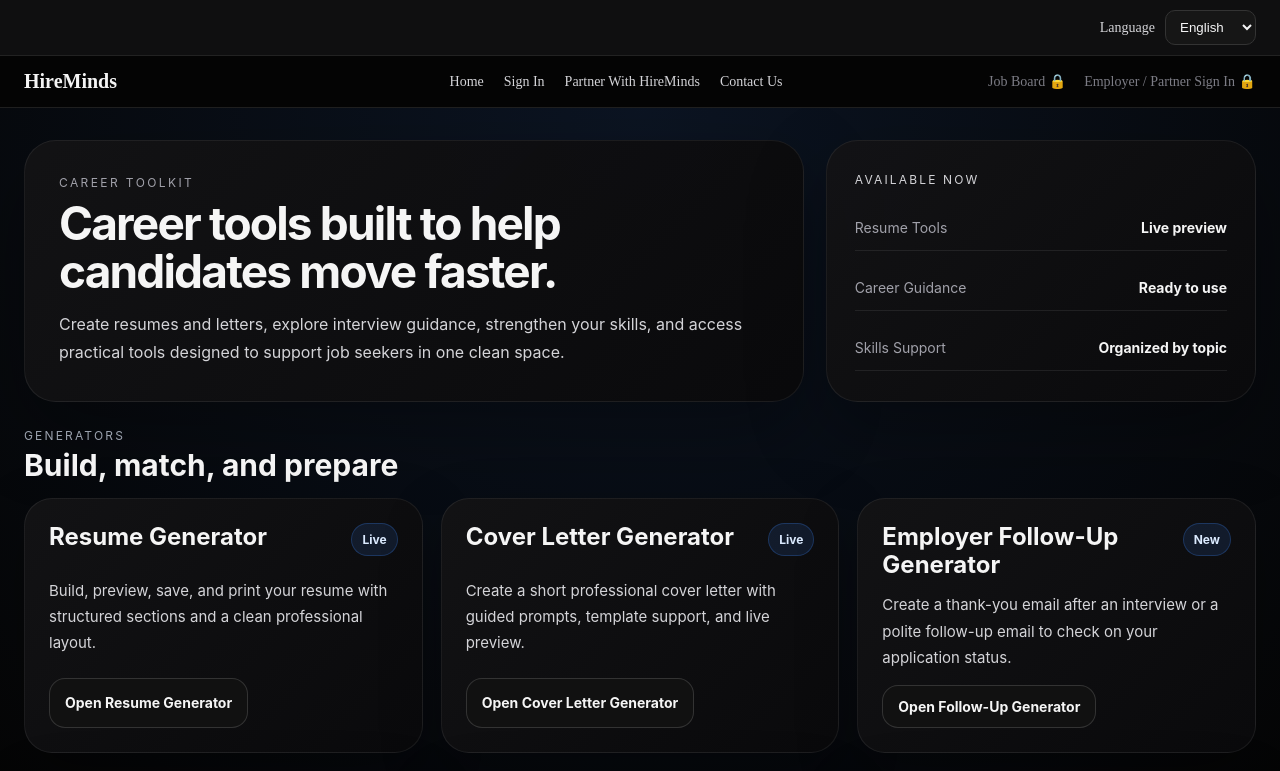
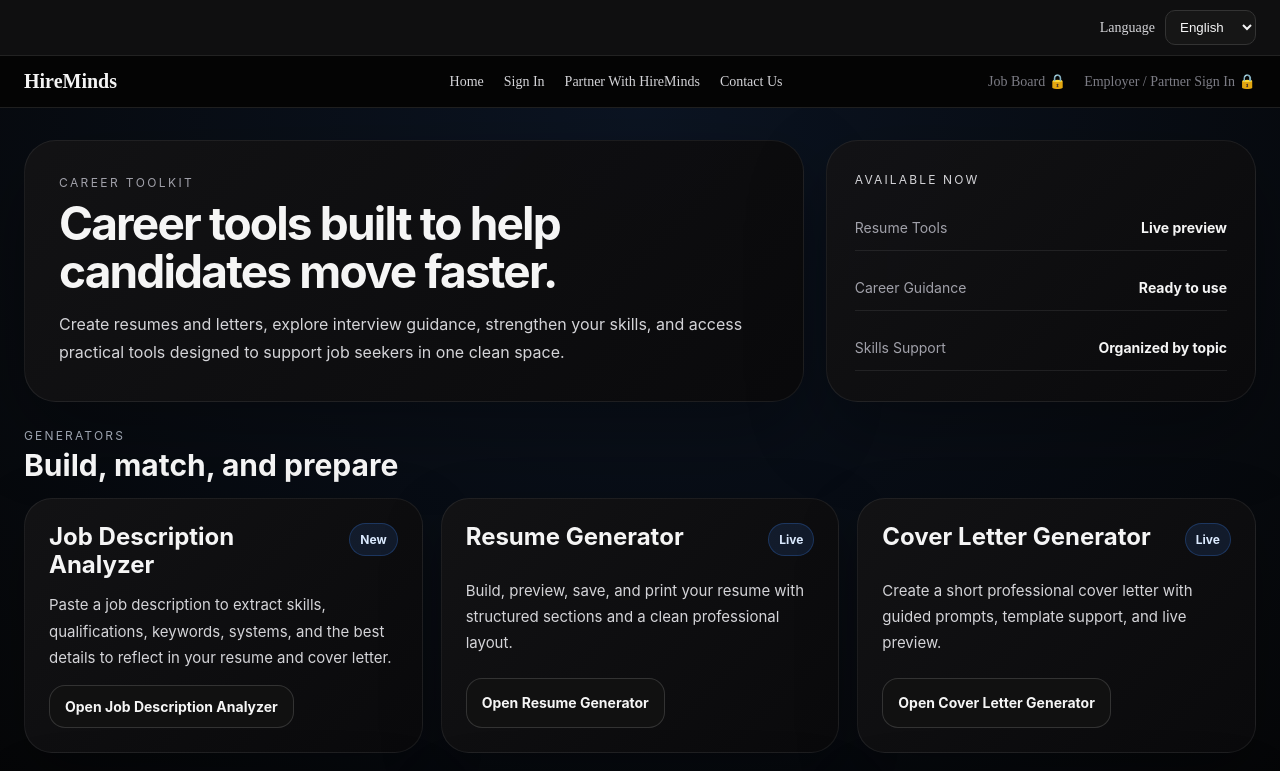
Before and after one commit to UrMizery/hireminds-platform, a Next.js app: page /career-toolkit in a window 1280 px wide. Shown: the top 771 px of the page. Built offline with nearby package versions, Linux system fonts and the light colour scheme; no server answers.

Commit message:
Update page.tsx

```diff
--- a/app/career-toolkit/page.tsx
+++ b/app/career-toolkit/page.tsx
@@ -40,6 +40,18 @@ and access practical tools designed to support job seekers in one clean space.
 </div>
 
 <div style={styles.grid}>
+<div style={styles.featureCard}>
+<div style={styles.featureTop}>
+<h3 style={styles.featureTitle}>Job Description Analyzer</h3>
+<span style={styles.liveTag}>New</span>
+</div>
+<p style={styles.featureText}>
+Paste a job description to extract skills, qualifications, keywords, systems, and the best details to reflect in your resume and cover letter.
+</p>
+<a href="/career-toolkit/job-description-analyzer" style={styles.linkButton}>
+Open Job Description Analyzer
+</a>
+</div>
 <div style={styles.featureCard}>
 <div style={styles.featureTop}>
 <h3 style={styles.featureTitle}>Resume Generator</h3>
```
